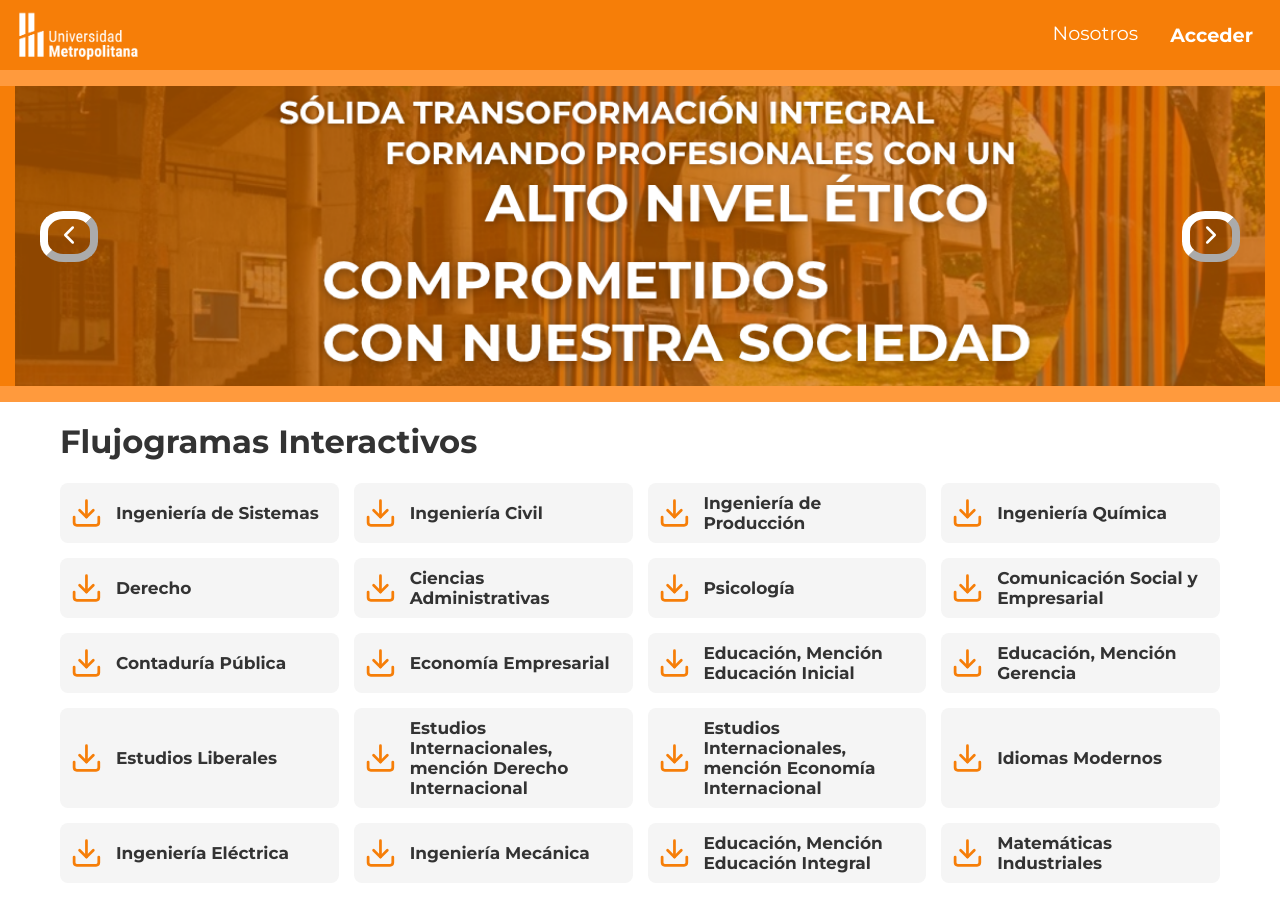
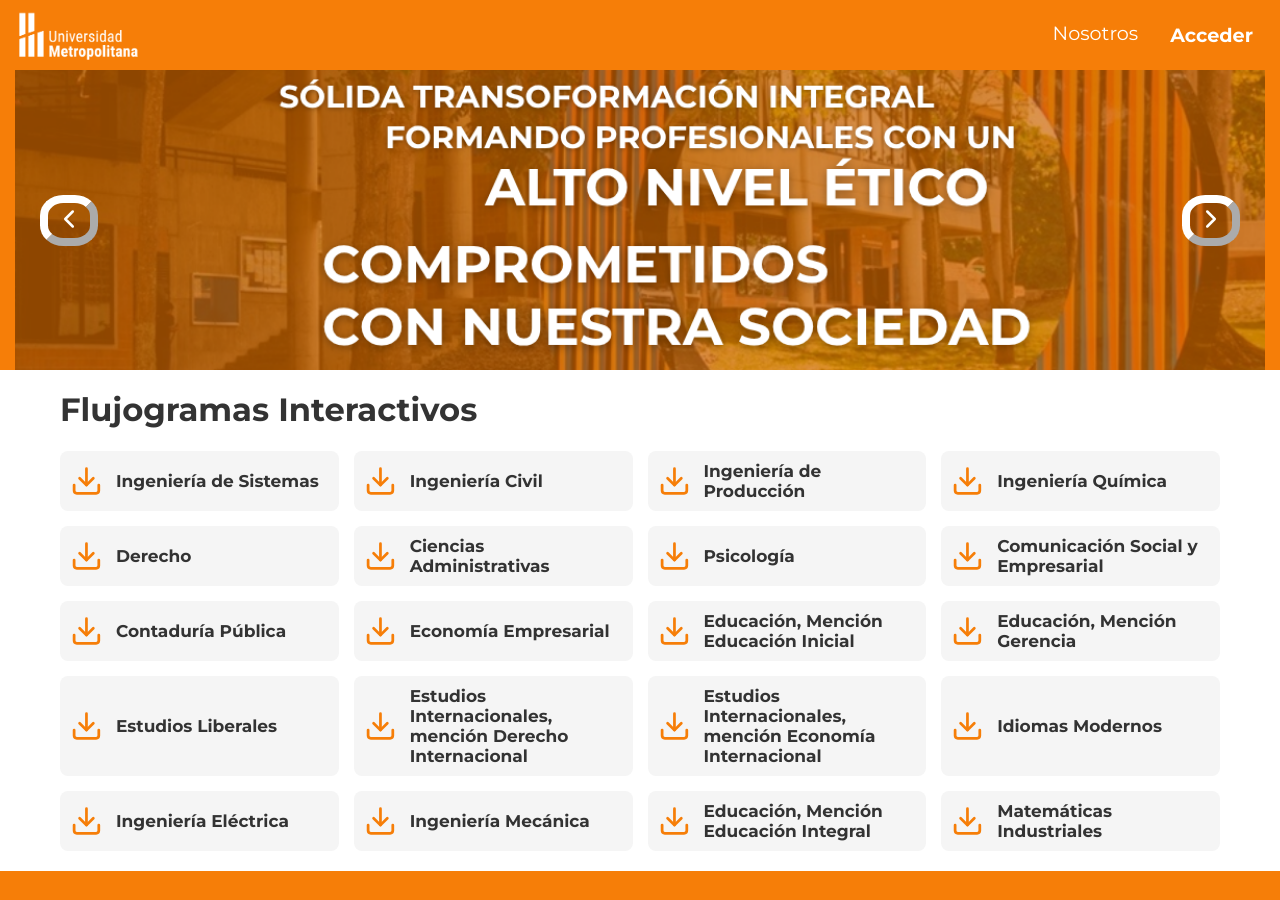
Before and after one commit to vaccaroGiuseppe/proyecto_software, a React (Vite) app: page / in a window 1280 px wide. Shown: the top 900 px of the page. Built offline with nearby package versions, Linux system fonts and the light colour scheme.

Commit message:
Paleta de Colores
Normalizamos los colores, ahora solo tenemos 4 colores principales,

```diff
--- a/src/Pages/Home/Home.css
+++ b/src/Pages/Home/Home.css
@@ -1,9 +1,3 @@
-.Home_Separador {
-    padding: .8rem;
-    background-color: #FF9A3D;
-
-}
-
 .Home_Contenedor {
     background-color: #F67E08;
 }
--- a/src/Pages/Home/Home.tsx
+++ b/src/Pages/Home/Home.tsx
@@ -24,11 +24,8 @@ const Home = () => {
   return (
     <div className='Home_Contenedor'>
       <Navbar />
-      <div className='Home_Separador'></div>
       <Carrusel_Inicio imagenes={imagenesCarrusel} />
-      <div className='Home_Separador'></div>
       <Flujogramas />
-      <div className='Home_Separador'></div>
       <div className='Centrar_Footer'>
         <Footer />
       </div>
```
Also changed, not shown: src/App.css (+18 -7 lines).
